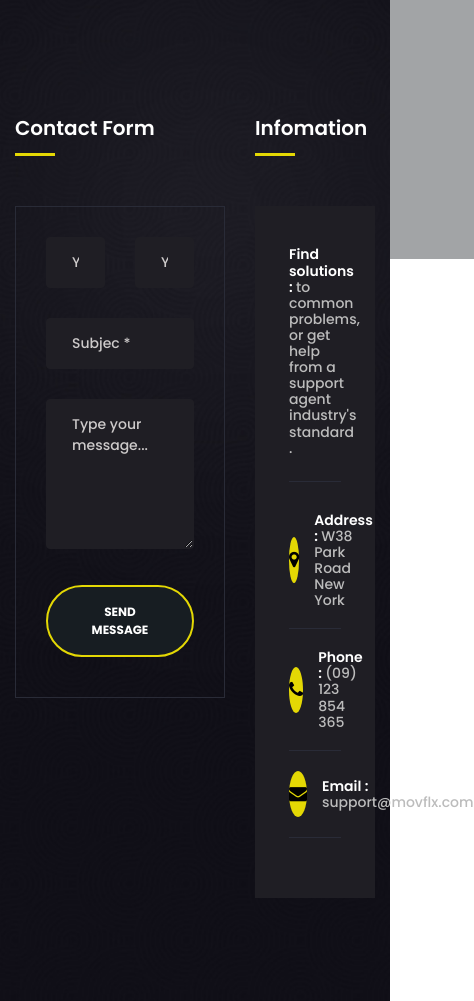
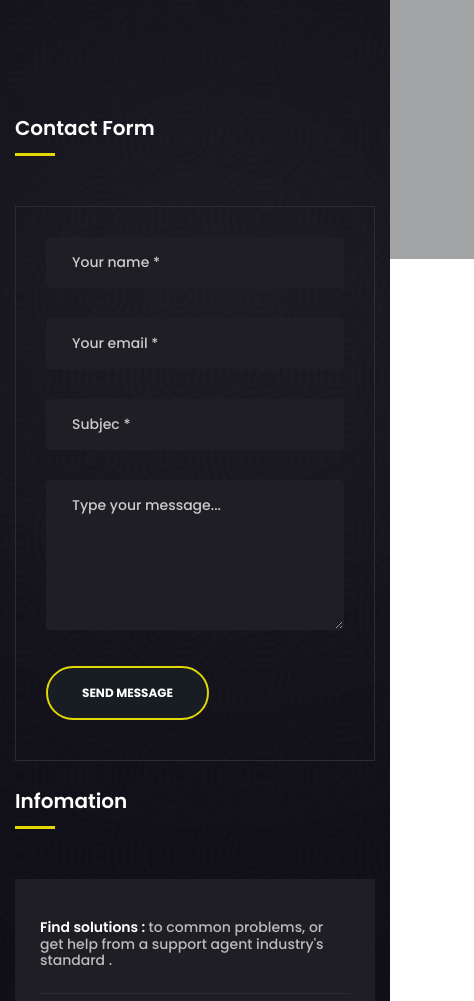
Before and after one commit to Linhv14/Movflx, a website: page contact.html in a window 390 px wide. Shown: the part 585-1586 px from the top of the page, 474 px wide, since content can reach past the window. Drawn offline with Linux system fonts and the light colour scheme.

Commit message:
Responsive for Contact and Pricing page

```diff
--- a/components/navbar.html
+++ b/components/navbar.html
@@ -19,7 +19,7 @@
                     </ul>
                 </li>
                 <li class="navbar-item parent">
-                    <a href="#">Movie</a>
+                    <a href="movie.html">Movie</a>
                     <ul class="dropdown">
                         <li class="dropdown-item"><a href="movie.html">Movie</a></li>
                         <li class="dropdown-item"><a href="movie-detail.html">Movie details</a></li>
@@ -28,7 +28,7 @@
                 <li class="navbar-item"><a href="tv-show.html">TV show</a></li>
                 <li class="navbar-item"><a href="pricing.html">Pricing</a></li>
                 <li class="navbar-item parent">
-                    <a href="#">Blog</a>
+                    <a href="blog.html">Blog</a>
                     <ul class="dropdown">
                         <li class="dropdown-item"><a href="blog.html">Our blog</a></li>
                         <li class="dropdown-item"><a href="blog-detail.html">Blog details</a></li>
@@ -61,14 +61,14 @@
 
     <aside id="navbar-mobile">
         <div class="navbar-header">
-            <div class="logo">
+            <a href="../index.html" class="logo">
                 <img src="../assets/images/logo.png" alt="Movflx">
-            </div>
+            </a>
             <div class="close-btn"><i class="fa fa-times"></i></div>
         </div>
         <ul class="navbar-body">
             <li class="navbar-body-item active parent">
-                <a class="fw-5" href="#">Home</a>
+                <a class="fw-5" href="../index.html">Home</a>
                 <div class="dropdown-btn"><i class="fa fa-angle-down"></i></div>
             </li>
             <li class="navbar-body-item dropdown">
@@ -78,7 +78,7 @@
                 </ul>
             </li>
             <li class="navbar-body-item parent">
-                <a class="fw-5" href="#">Movie</a>
+                <a class="fw-5" href="../movie.html">Movie</a>
                 <div class="dropdown-btn"><i class="fa fa-angle-down"></i></div>
             </li>
             <li class="navbar-body-item dropdown">
@@ -94,7 +94,7 @@
                 <a class="fw-5" href="../pricing.html">Pricing</a>
             </li>
             <li class="navbar-body-item parent">
-                <a class="fw-5" href="#">Blog</a>
+                <a class="fw-5" href="../blog.html">Blog</a>
                 <div class="dropdown-btn"><i class="fa fa-angle-down"></i></div>
             </li>
             <li class="navbar-body-item dropdown">
@@ -122,8 +122,8 @@
             </li>
             <li class="navbar-body-item dropdown">
                 <ul class="dropdown-box">
-                    <li class="dropdown-item"><a class="fw-5" href="../blog.html">Change language</a></li>
-                    <li class="dropdown-item"><a class="fw-5" href="../blog-detail.html">Search movie</a></li>
+                    <li class="dropdown-item"><a class="fw-5" href="#">Search movie</a></li>
+                    <li class="dropdown-item"><a class="fw-5" href="#">Change language</a></li>
                 </ul>
             </li>
         </ul>
--- a/source/sass/_component.scss
+++ b/source/sass/_component.scss
@@ -520,6 +520,10 @@ p.desc {
         .group-input-inner {
             display: flex;
             gap: 30px;
+            @include custom-screen("max-width", $tablet-screen - 1px){
+                flex-direction: column;
+                gap: 0;
+            }
 
             input {
                 flex-grow: 1;
@@ -793,6 +797,10 @@ p.desc {
                 flex-wrap: wrap;
                 font-size: 12px;
                 gap: 12px;
+
+                @include custom-screen("max-width", $tablet-screen - 1px) {
+                    justify-content: center;
+                }
 
                 .active a {
                     border: 2px solid $accent;
--- a/source/sass/_responsive.scss
+++ b/source/sass/_responsive.scss
@@ -52,21 +52,21 @@ $large-screen: 1220px;
     }
 }
 
-@mixin resize-layout() {
+@mixin resize-layout($padding: 15px) {
     @include small-screen() {
-        @include mixins.set-layout(100%);
+        @include mixins.set-layout(100%, $padding);
     };
     @include mobile-screen() {
-        @include mixins.set-layout(540px);
+        @include mixins.set-layout(540px, $padding);
     };
     @include tablet-screen() {
-        @include mixins.set-layout(720px);
+        @include mixins.set-layout(720px, $padding);
     };
     @include desktop-screen() {
-        @include mixins.set-layout(960px);
+        @include mixins.set-layout(960px, $padding);
     };
     @include large-screen() {
-        @include mixins.set-layout(1330px);
+        @include mixins.set-layout(1330px, $padding);
     };
 }
 
--- a/source/sass/style.scss
+++ b/source/sass/style.scss
@@ -846,12 +846,11 @@
         image: url("../../assets/images/bg/episode_bg.jpg");
         repeat: repeat;
     }
-
-    ;
     padding: 120px 0 115px;
+    box-sizing: border-box;
 
     .movie-detail-box {
-        width: $width-section;
+        @include resize-layout(0);
         margin: 0 auto;
 
         .main-detail-box {
@@ -928,14 +927,32 @@
         .pricing-group-card {
             padding: 0 80px;
             display: flex;
+            justify-content: center;
             gap: 30px;
-
+            flex-wrap: wrap;
+            @include custom-screen("max-width", $large-screen - 1px) {
+                padding: unset;
+            }
+            @include mobile-screen() {
+                padding: 0 80px;
+            }
             .card-item {
                 padding: 45px 40px 60px;
                 margin-bottom: 30px;
                 @include mixins.flex-vertical;
                 flex-direction: column;
                 width: width-flex-item(3, 30px);
+                @include custom-screen("max-width", $desktop-screen - 1px) {
+                    width: width-flex-item(2, 30px);
+                    margin-bottom: unset;
+                }
+                @include custom-screen("max-width", $tablet-screen - 1px) {
+                    width: width-flex-item(1, 30px);
+                    padding: 40px 25px 45px;
+                }
+                @include custom-screen("max-width", $mobile-screen - 1px) {
+                    width: width-flex-item(1, 30px);
+                }
                 background-color: $pricing-card;
                 border: 2px solid $pricing-card;
                 border-radius: 4px;
@@ -1019,7 +1036,9 @@
         @include resize-layout();
         display: flex;
         gap: 30px;
-
+        @include custom-screen("max-width", $desktop-screen - 1px) {
+            flex-direction: column;
+        }
         .group-input,
         .contact-info {
             .title-decoration {
@@ -1042,7 +1061,9 @@
                 padding: 40px 34px 60px;
                 background-color: $pricing-card;
                 font-size: 14px;
-
+                @include custom-screen("max-width", $tablet-screen - 1px) {
+                    padding: 40px 25px 60px;
+                }
                 &-header {
                     padding-bottom: 25px;
                     margin-bottom: 10px;
@@ -1060,6 +1081,7 @@
                             height: 46px;
                             border-radius: 50%;
                             @include mixins.flex-center;
+                            flex: 0 0 46px;
                             background-color: $accent;
                             margin-right: 15px;
 
```
Also changed, not shown: tv-show.html (+1 -1 lines), source/css/style.css, 1 other file.
